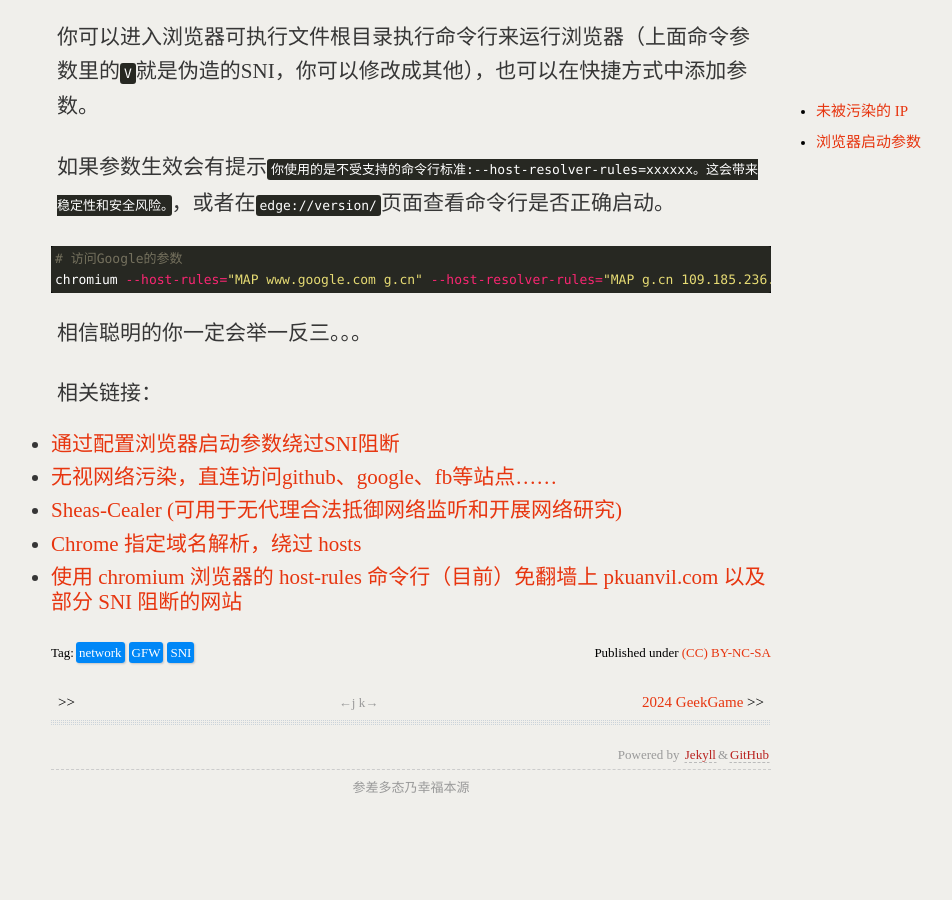
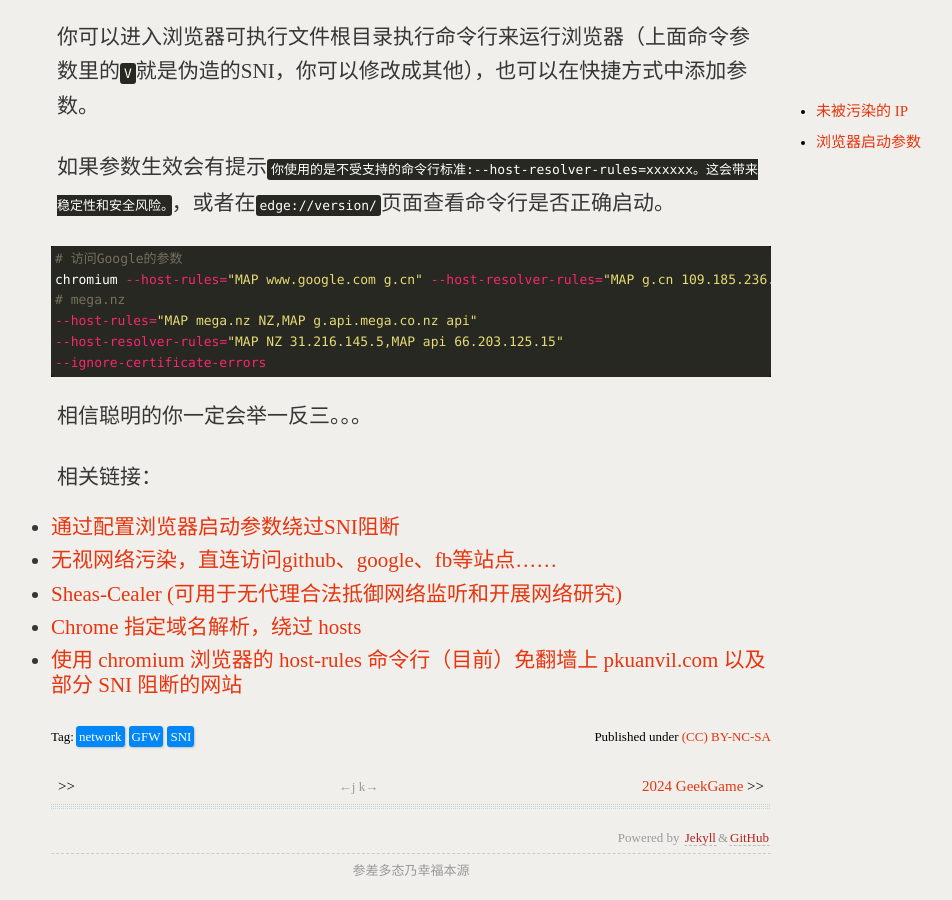
Before and after one commit to xavierskip/xavierskip.github.io, a Jekyll site: the page built from _posts/2024-11-25-bypass-sni-blocking.md, in a window 1280 px wide and 900 px high, scrolled down 946 px. Shown: the whole window, without its empty margins (229-1181 px from the left). Built offline with Jekyll 4.4.1, drawn with Linux system fonts in a browser that asks for light colours; comment, search, counter and statistics services are not loaded; a style sheet for code colours, icons or effects is not loaded; before the commit the page ends 1762 px from its top, so only the background shows below that.

Commit message:
update post

````diff
--- a/_posts/2024-11-25-bypass-sni-blocking.md
+++ b/_posts/2024-11-25-bypass-sni-blocking.md
@@ -36,7 +36,7 @@
 我以 edge 浏览器举例。这里需要用到`--host-rules`、`--host-resolver-rules`这两个参数。
 
 ```powershell
-$ C:\Program Files (x86)\Microsoft\Edge\Application\131.0.2903.51 > .\msedge.exe --host-rules="MAP v2ex.com V,MAP cdn.v2ex.com V" --host-resolver-rules="MAP V 172.67.35.211" --ignore-certificate-errors
+$ C:\Program Files (x86)\Microsoft\Edge\Application\131.0.2903.51 > .\msedge.exe  --host-rules="MAP v2ex.com V,MAP cdn.v2ex.com V" --host-resolver-rules="MAP V 172.67.35.211" --ignore-certificate-errors
 ```
 
 你可以进入浏览器可执行文件根目录执行命令行来运行浏览器（上面命令参数里的`V`就是伪造的SNI，你可以修改成其他），也可以在快捷方式中添加参数。
@@ -46,6 +46,10 @@
 ```bash
 # 访问Google的参数
 chromium --host-rules="MAP www.google.com g.cn" --host-resolver-rules="MAP g.cn 109.185.236.240"
+# mega.nz
+--host-rules="MAP mega.nz NZ,MAP g.api.mega.co.nz api"
+--host-resolver-rules="MAP NZ 31.216.145.5,MAP api 66.203.125.15"
+--ignore-certificate-errors
 ```
 
 相信聪明的你一定会举一反三。。。
````
